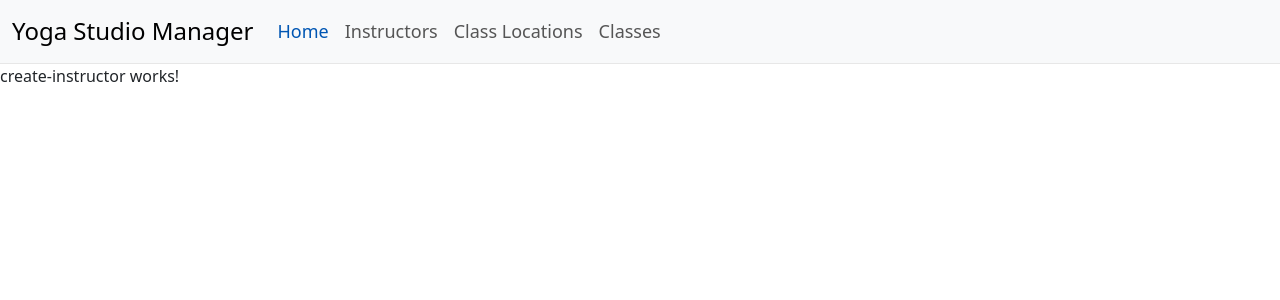
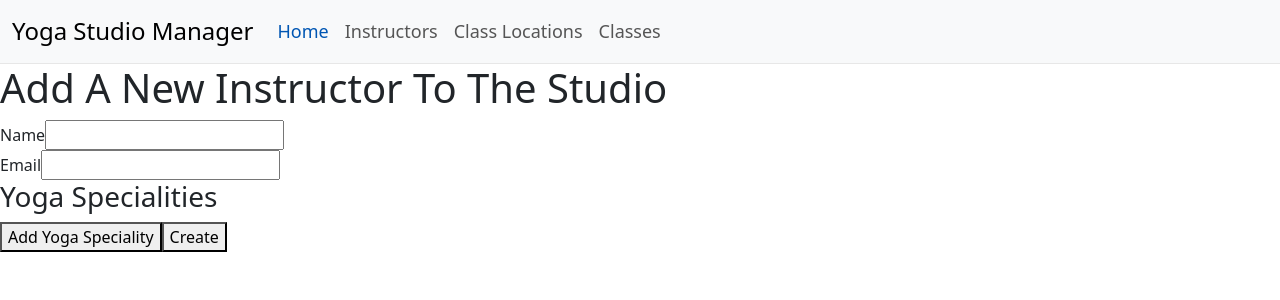
Before and after one commit to Roisin-M/OSDFinalProj_AngularApp, an Angular app: page /createinstructor in a window 1280 px wide. Shown: the top 300 px of the page. Built offline with nearby package versions, Linux system fonts and the light colour scheme.

Commit message:
create instructor form completed with no material, not linked to service yet

```diff
--- a/src/app/components/form-components/createInstructor/create-instructor/create-instructor.component.html
+++ b/src/app/components/form-components/createInstructor/create-instructor/create-instructor.component.html
@@ -1 +1,31 @@
-<p>create-instructor works!</p>
+<h1>Add A New Instructor To The Studio</h1>
+
+<form [formGroup]="createInstructorForm" (ngSubmit)="onSubmit()">
+    <!--Name-->
+    <div>
+        <label for="name">Name</label>
+        <input id="name" type="text" formControlName="name">
+    </div>
+    <!--Email-->
+    <div>
+        <label for="email">Email</label>
+        <input for="email" type="email" formControlName="email">
+    </div>
+    <!--Yoga Specialities-->
+    <div formArrayName="yogaSpecialities">
+        <h3>Yoga Specialities</h3>
+        <div>
+            @for (specialityControl of yogaSpecialitiesArray.controls; track specialityControl; let i = $index){
+                <label for="yogaSpecialities-{{i}}">Select Speciality {{i+1}}:</label>
+                <select id="yogaSpecialities-{{i}}" [formControlName]="i">
+                @for(speciality of yogaSpecialities; track speciality){
+                    <option [value]="speciality">{{speciality}}</option>
+                }
+                </select>
+                <button type="button" (click)="removeYogaSpeciality(i)">Remove</button>
+            }
+        </div>
+    </div>
+    <button type="button" (click)="addYogaSpeciality()">Add Yoga Speciality</button>
+    <button type="submit">Create</button>
+</form>
--- a/src/app/components/form-components/createInstructor/create-instructor/create-instructor.component.ts
+++ b/src/app/components/form-components/createInstructor/create-instructor/create-instructor.component.ts
@@ -1,12 +1,45 @@
 import { Component } from '@angular/core';
+import { ReactiveFormsModule, FormsModule, FormGroup, FormControl, FormBuilder, FormArray } from '@angular/forms';
+import { YogaSpeciality } from '../../../../interfaces/instructor';
 
 @Component({
   selector: 'app-create-instructor',
   standalone: true,
-  imports: [],
+  imports: [FormsModule, ReactiveFormsModule],
   templateUrl: './create-instructor.component.html',
   styleUrl: './create-instructor.component.css'
 })
 export class CreateInstructorComponent {
+  createInstructorForm: FormGroup;
+  //Extract Yoga Speciality enum values
+  yogaSpecialities = Object.values(YogaSpeciality);
 
+  constructor(private formBuilder: FormBuilder){
+    //initialise the form in the constructor
+    this.createInstructorForm = this.formBuilder.group({
+      name: new FormControl(''),
+      email: new FormControl(''),
+      yogaSpecialities: this.formBuilder.array([]),
+    });
+  }
+    //getter to get the formArray
+    get yogaSpecialitiesArray():FormArray{
+      return this.createInstructorForm.get('yogaSpecialities') as FormArray;
+    }
+
+    //add a Yoga Speciality
+    addYogaSpeciality(): void{
+      const specialityControl = this.formBuilder.control('');
+      this.yogaSpecialitiesArray.push(specialityControl);
+    }
+
+    //remove a speciality
+    removeYogaSpeciality(index: number):void{
+      this.yogaSpecialitiesArray.removeAt(index);
+    }
+
+    onSubmit(){
+      console.log('form submitted with ');
+      console.table(this.createInstructorForm.value);
+    }
 }
```
